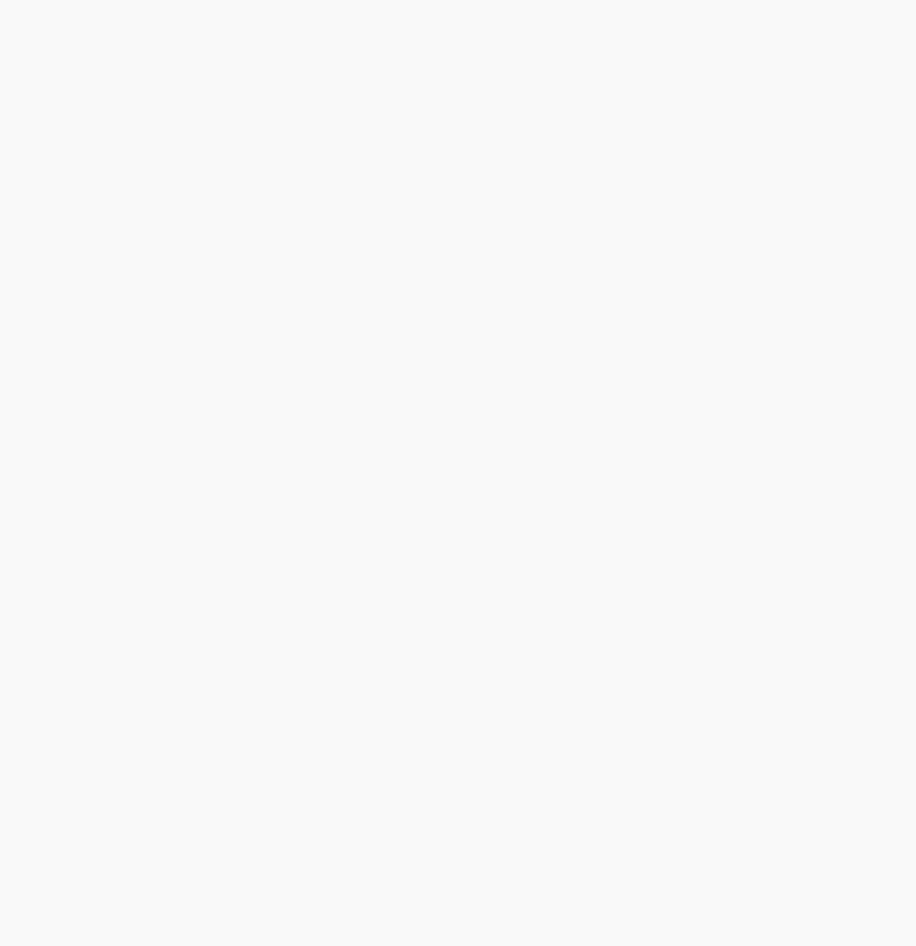
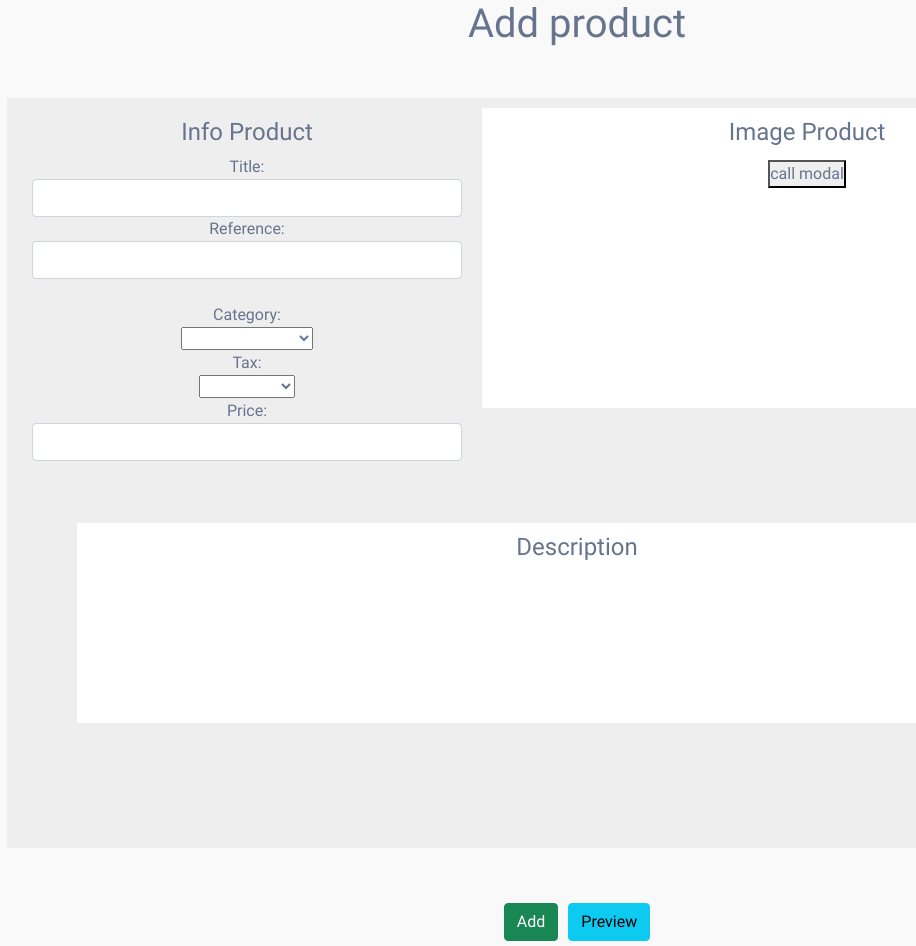
Before and after one commit to E-commerceTechnocite/e-commerce-admin-client-old, a Vue app: page /add-product in a window 1280 px wide. Before the commit this address had no page. Shown: the whole page, without its empty margins (63-979 px from the left). Before the commit the page ends 800 px from the top, so only its background shows below. Built offline with nearby package versions, Linux system fonts and the light colour scheme.

Commit message:
working on addProduct

```diff
--- a/data/db.json
+++ b/data/db.json
@@ -18,5 +18,16 @@
         "role"
       ]
     }
-  ]
+  ],
+
+
+     "products": [
+        {"id":1, "title" : "laptop" ,"reference" :"product01", "description":"laptop serie oneyes" ,"price":599},
+        {"id":2, "title" : "TVp" ,"reference" :"product02", "description":"Samsung tv " ,"price":800},
+        {"id":3, "title" : "Desk" ,"reference" :"product03", "description":"Desk " ,"price":1500},
+        {"id":4, "title" : "GSM" ,"reference" :"product03", "description":"Gsm 5e generation" ,"price":900}
+    ]
+
+
+
 }
--- a/public/index.html
+++ b/public/index.html
@@ -5,7 +5,11 @@
     <meta http-equiv="X-UA-Compatible" content="IE=edge">
     <meta name="viewport" content="width=device-width,initial-scale=1.0">
     <link rel="icon" href="<%= BASE_URL %>favicon.ico">
+     <link rel="stylesheet" href="https://cdn.jsdelivr.net/npm/bootstrap@5.1.0/dist/css/bootstrap.min.css"/>
+
     <title><%= htmlWebpackPlugin.options.title %></title>
+
+
   </head>
   <body>
     <noscript>
--- a/src/App.vue
+++ b/src/App.vue
@@ -1,6 +1,15 @@
 <template>
   <router-view/>
+
 </template>
+
+<script>
+
+export default {
+  name: 'Products',
+
+}
+</script>
 
 <style>
 body {
--- /dev/null
+++ b/src/components/CrudProduct/AddProduct.vue
@@ -0,0 +1,157 @@
+<template>
+
+    <h1>  Add product </h1>
+       <div class="container">
+            <div class="div1">
+               <h4> Info Product</h4>
+               <form @submit="showForm">
+                    <div class="form-group">
+                        <label for="title">Title:</label>
+                        <input type="text" class="form-control" id="title" v-model="formValues.title">
+                    </div>
+                    <div class="form-group">
+                        <label for="reference">Reference:</label>
+                        <input type="text" class="form-control" id="reference" v-model="formValues.reference">
+                    </div><br>
+                    <div class="form-group">
+                        <label for="category">Category:</label><br>
+                        <select id="category" v-model="formValues.category">
+                            <option value="Select category">Select category </option>
+                            <option value="cat1">Category 1 </option>
+                            <option value="cat2">Category 2 </option>
+                            <option value="cat 3">Category 3 </option>
+                        </select>
+                    </div>
+                    <div class="form-group">
+                        <label for="tax">Tax:</label><br>
+                        <select id="tax" v-model="formValues.tax">
+                            <option value="Select Tax">Select Tax </option>
+                            <option value="6">6% </option>
+                            <option value="13">13% </option>
+                            <option value="20">20% </option>
+                        </select>
+                    </div>
+                    <div class="form-group">
+                        <label for="price">Price:</label>
+                        <input type="text" class="form-control" id="price" v-model="formValues.price">
+                    </div>
+
+
+
+
+                </form>
+            </div>
+           <div class="div2"> <h4>Image Product</h4>
+           <button @click="showModal()">call modal</button>
+           </div>
+
+           <div class="div3"> <h4>Description</h4></div>
+
+    </div>
+    <div>
+        <!-- {{formValues.title}} {{formValues.reference}}{{formValues.category}} {{formValues.tax}}{{formValues.price}}  -->
+        <button type="submit" class="btn btn-success" @click="showForm()">Add</button>
+        <button type="button" class="btn btn-info">Preview</button>
+    </div>
+    <Modal  v-bind:isVisible="isVisible" v-bind:showModal="showModal"/>
+</template>
+
+<script>
+import { ref} from 'vue'
+import Modal from './Modal.vue'
+    export default {
+        components : {
+            Modal
+        },
+
+        setup(){
+            const isVisible=ref(false)
+            const formValues=ref({
+                title:'',
+                reference:'',
+                category:'',
+                tax:'',
+                price:'',
+
+            })
+
+           return {formValues,isVisible}
+
+
+
+            },//end setup
+           // this to test if i get info about product
+           methods :{
+               showForm ()  {
+                    console.log(this.formValues.title);
+                    console.log(this.formValues.reference);
+                    console.log(this.formValues.category);
+                    console.log(this.formValues.tax);
+                    console.log(this.formValues.price);
+               },
+               showModal: function(){
+
+                   this.isVisible= !this.isVisible
+               }
+          }
+
+    } ;//end export
+
+
+
+</script>
+
+<style scoped>
+.container  {
+    width: 1200px;
+    height: 750px;
+    margin : 50px auto;
+    padding : 10px;
+    display:flex;
+    flex-wrap:wrap;
+    align-content: stretch;
+    justify-content: space-around;
+    background-color: #EEE;
+}
+.div1 {
+
+    width: 450px;
+    height: 300px;
+    padding : 10px;
+
+}
+
+.div2 {
+
+    width: 650px;
+    height: 300px;
+    padding : 10px;
+    background-color: white;
+}
+
+.div3 {
+
+    width: 1000px;
+    height: 200px;
+    padding : 10px;
+    background-color: white;
+
+}
+
+/* .div4 {
+
+    width: 650px;
+    height: 100px;
+    padding : 10px;
+    background-color: rgb(233, 227, 227);
+    flex-direction: row;
+    align-content: flex-end;
+}
+ */
+
+
+button {
+    margin: 5px;
+}
+
+</style>
--- /dev/null
+++ b/src/components/CrudProduct/Modal.vue
@@ -0,0 +1,72 @@
+
+<template>
+    <div class="bloc-modal" v-if="isVisible">
+        <div class="overlay"></div>
+            <div class="modal-card">
+                <div class="btn-modal btn btn-danger" @click="showModal()">X</div>
+                <h3> Le contenu de la modale</h3>
+                <input type="file" @change="onFileSelected()">
+
+            </div>
+
+    </div>
+</template>
+
+<script>
+import {ref} from 'vue'
+    export default {
+       name :'Modal',
+       props :['isVisible','showModal'] ,
+
+       setup(){
+         const selectedFile=ref(null)
+         return {selectedFile }
+       },
+       methos:{
+           onFileSelected(){
+
+           }
+
+           /*  shoonFileSelected: function(){
+
+                    console.log(' afile has been selected')
+               } */
+       }
+
+    }
+</script>
+
+<style scoped>
+.bloc-modal{
+    position:fixed ;
+    top: 0;
+    bottom: 0;
+    left: 0;
+    right: 0;
+    width: 100%;
+    height: 100%;
+    display: flex;
+    justify-content: center;
+    align-items: center;
+}
+.overlay{
+    background: rgba(0,0,0,0.5);
+     position:fixed ;
+    top: 0;
+    bottom: 0;
+    left: 0;
+    right: 0;
+}
+.modal-card {
+    background: #f1f1f1;
+    color : #333;
+    padding:50px;
+    position:fixed;
+    top:30%;
+}
+.btn-modal {
+    position : absolute;
+    top : 10px;
+    right: 10px;;
+}
+</style>
--- /dev/null
+++ b/src/components/CrudProduct/Products.vue
@@ -0,0 +1,57 @@
+<template>
+    <div>
+       <h1> List of products </h1>
+       <button @click="getProducts"> show product</button>
+    </div>
+    <div class="container">
+        <table class="table table-success table-striped" >
+            <thead>
+                <tr>
+                    <th>ID</th>
+                    <th>Title</th>
+                    <th>Reference</th>
+                    <th>Description</th>
+                    <th>Price</th>
+                </tr>
+            </thead>
+            <tbody>
+                <tr  v-for="product in productList" :key="product.id">
+                    <td>{{product.id}}</td>
+                    <td>{{product.title}}</td>
+                    <td>{{product.reference}}</td>
+                    <td>{{product.description}}</td>
+                    <td>{{product.price}}</td>
+                </tr>
+            </tbody>
+        </table>
+    </div>
+</template>
+
+<script>
+import { reactive, ref } from '@vue/reactivity'
+
+import { useStore } from 'vuex'
+    export default {
+        name :'Products',
+
+
+        setup(){
+            const store = useStore()
+            let productList = ref([])
+            const getProducts = () => {
+                store.dispatch('products/Search_Product').then((res) => productList=JSON.stringify(res))
+                console.log('ici')
+                console.log(productList)
+
+                console.log('laba')
+            }
+            return {productList, getProducts}
+        }
+
+
+    }
+</script>
+
+<style scoped>
+
+</style>
--- a/src/router/index.js
+++ b/src/router/index.js
@@ -2,8 +2,9 @@ import { createRouter, createWebHistory } from 'vue-router'
 import Home from '../views/client/Home.vue'
 import LoginAdmin from '../views/admin/LoginAdmin.vue'
 import Dashboard from '../views/admin/Dashboard.vue'
+import Products from '../components/CrudProduct/Products.vue'
 import store from '../store'
-
+import AddProduct from '../components/CrudProduct/AddProduct.vue'
 const routes = [
   {
     path: '/',
@@ -19,6 +20,17 @@ const routes = [
     path: '/dashboard',
     name: 'Dashboard',
     component: Dashboard
+  },
+  // management products
+  {
+    path: '/dashboard/products',
+    name: 'Products',
+    component: Products
+  },
+  {
+    path: '/add-product',
+    name: 'AddProduct',
+    component: AddProduct
   },
 ]
 
--- a/src/store/index.js
+++ b/src/store/index.js
@@ -1,5 +1,6 @@
 import { createStore } from 'vuex'
 import auth from './modules/auth'
+import products from './modules/products'
 
  const store = createStore({
   state: {
@@ -7,7 +8,8 @@ import auth from './modules/auth'
   getters: {
   },
   modules: {
-    auth
+    auth,
+    products
   }
 })
 export default store
--- /dev/null
+++ b/src/store/modules/products.js
@@ -0,0 +1,39 @@
+
+
+export default {
+    namespaced: true,
+    state: {
+         products: [
+            {id:1, title : 'laptop' ,reference :'product01', description:'laptop serie oneyes' ,price:599},
+            {id:2, title : 'TVp' ,reference :'product02', description:'Samsung tv ' ,price:800},
+            {id:3, title : 'Desk' ,reference :'product03', description:'Desk for bos' ,price:1500},
+            {id:4, title : 'GSM' ,reference :'product03', description:'Gsm 5e generation' ,price:900}
+        ]
+    },
+    getters: {
+         GET_PRODUCTS: (state) => {
+             return state.products
+            }
+    },
+    mutations: {
+
+
+    },
+    actions: {
+        Search_Product: async () => {
+            let requestOptions = {
+                headers: { "Content-Type": "application/json" },
+            }
+            try {
+                let response = await fetch("http://localhost:3000/products", requestOptions)
+                const data = await response.json()
+                if (data === null || !response.ok) console.log('no data avalable')
+                return data
+            } catch (err) {
+                return err
+            }
+
+    },
+
+  }
+}
--- a/src/views/client/Home.vue
+++ b/src/views/client/Home.vue
@@ -2,12 +2,14 @@
   <div class="home">
     <router-link :to="{name: 'LoginAdmin'}">login admin</router-link>
   </div>
+
+  <Products />
 </template>
 
 <script>
-
+import { Products} from '../../components/CrudProduct/Products.vue'
 export default {
   name: 'Home',
-  components: { }
+  components: { Products }
 }
 </script>
```
